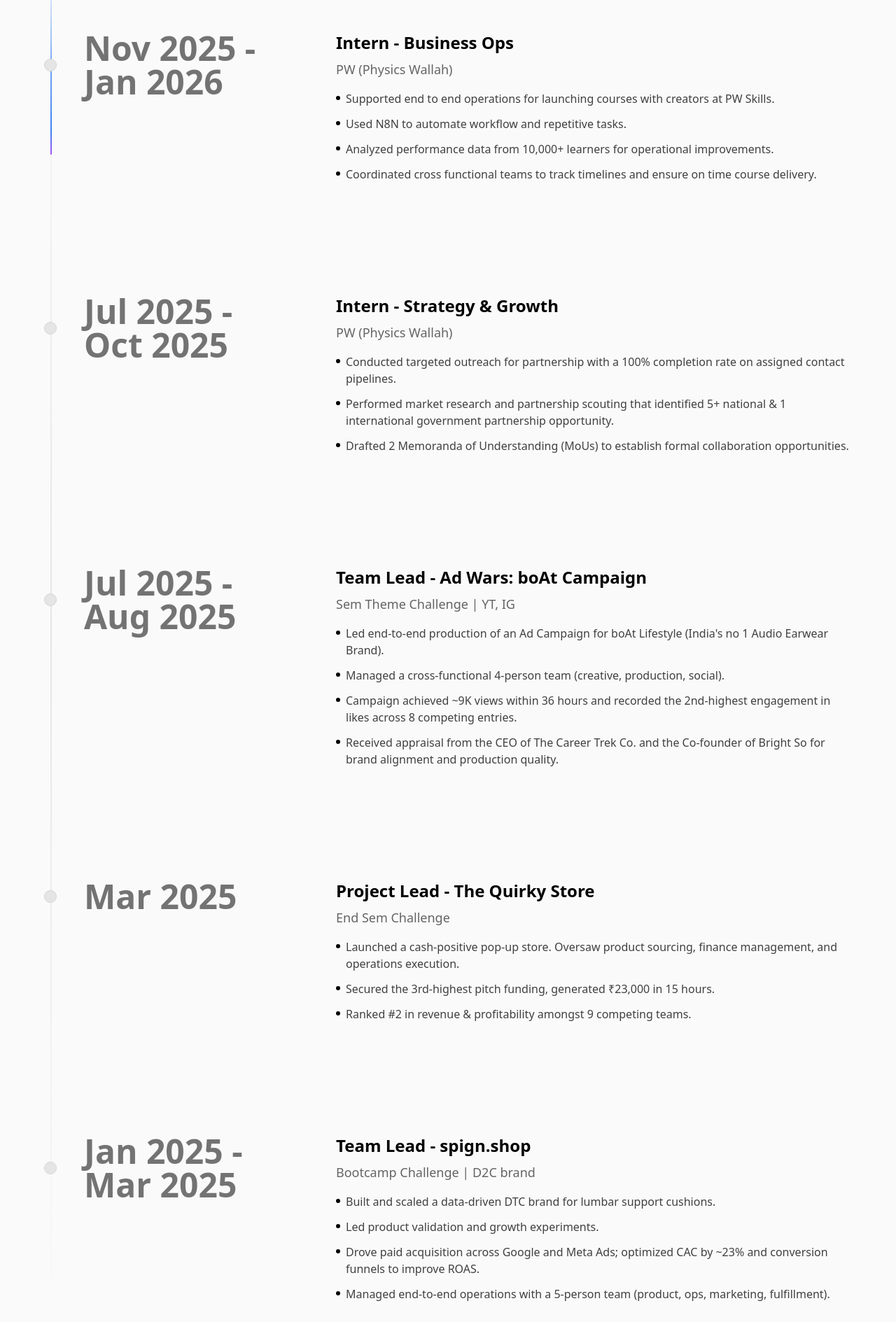
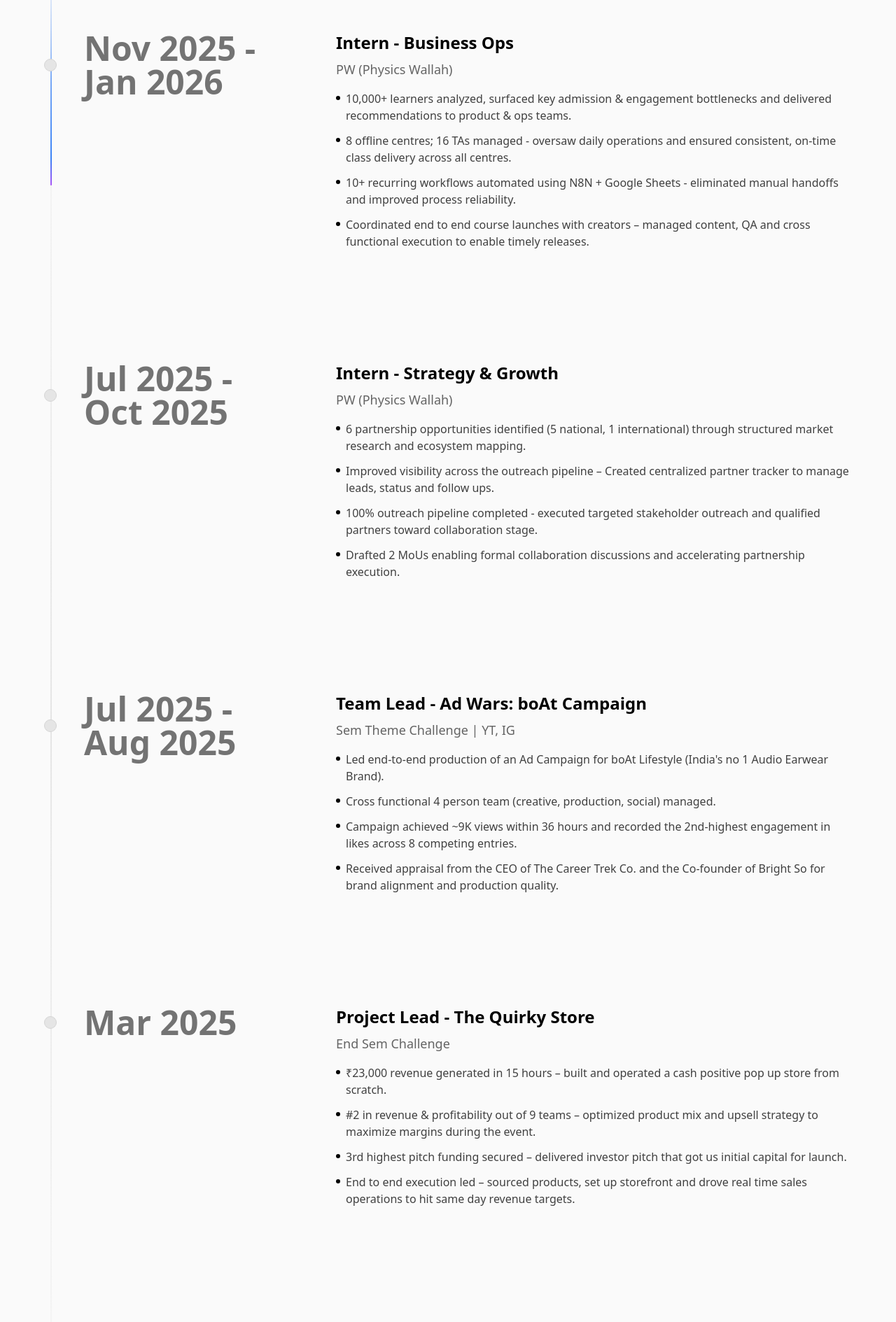
Before and after one commit to Shivam120110/Portfolio, a React (Vite) app: page /experience in a window 1280 px wide. Shown: the part 120-2009 px from the top of the page at 70% size. Built offline with nearby package versions, Linux system fonts and the light colour scheme; the HTML template or start-up script is replaced by a standard one.

Commit message:
Update experience with latest resume, refine contact page links and layout

```diff
--- a/src/components/ContactSection.tsx
+++ b/src/components/ContactSection.tsx
@@ -1,35 +1,28 @@
 import { motion, useInView } from "framer-motion";
 import { useRef } from "react";
-import { Mail, Linkedin, Twitter, Github, ArrowUpRight } from "lucide-react";
+import { Mail, Linkedin, Github, ArrowUpRight } from "lucide-react";
 
 const socialLinks = [
   {
     name: "Email",
     icon: Mail,
-    href: "mailto:your.email@example.com",
+    href: "mailto:beushivam@gmail.com",
     color: "primary",
-    label: "your.email@example.com",
+    label: "beushivam@gmail.com",
   },
   {
     name: "LinkedIn",
     icon: Linkedin,
-    href: "https://linkedin.com/in/yourprofile",
+    href: "https://www.linkedin.com/in/beushivam/",
     color: "secondary",
-    label: "/in/yourprofile",
-  },
-  {
-    name: "Twitter",
-    icon: Twitter,
-    href: "https://twitter.com/yourhandle",
-    color: "accent",
-    label: "@yourhandle",
+    label: "/in/beushivam",
   },
   {
     name: "GitHub",
     icon: Github,
-    href: "https://github.com/yourusername",
-    color: "primary",
-    label: "@yourusername",
+    href: "https://github.com/Shivam120110",
+    color: "accent",
+    label: "@Shivam120110",
   },
 ];
 
@@ -62,18 +55,18 @@
           className="text-center mb-12"
         >
           <h2 className="text-4xl md:text-5xl lg:text-6xl font-bold mb-6">
-            <span className="text-black">Let's Build Something</span>
+            <span className="text-black">Let's Build Something Amazing</span>
             <br />
-            <span className="text-black">Amazing Together</span>
+            <span className="text-black">Together!</span>
           </h2>
-          <p className="text-muted-foreground text-lg max-w-xl mx-auto">
+          <p className="text-muted-foreground text-lg max-w-2xl mx-auto">
             Whether you have a project in mind, want to collaborate, or just want to say hi — I'd love to hear from you.
           </p>
         </div>
 
-        {/* Social links */}
+        {/* Social links - all 3 in one row */}
         <motion.div
-          className="grid sm:grid-cols-2 gap-4 max-w-2xl mx-auto"
+          className="grid grid-cols-1 sm:grid-cols-3 gap-4 max-w-3xl mx-auto"
         >
           {socialLinks.map((link, index) => (
             <motion.a
--- a/src/components/ExperienceSection.tsx
+++ b/src/components/ExperienceSection.tsx
@@ -14,19 +14,19 @@
             <ul className="space-y-3">
               <li className="flex items-start gap-2 text-sm md:text-base text-neutral-700">
                 <div className="mt-2 w-1.5 h-1.5 rounded-full bg-black shrink-0" />
-                Supported end to end operations for launching courses with creators at PW Skills.
+                10,000+ learners analyzed, surfaced key admission & engagement bottlenecks and delivered recommendations to product & ops teams.
               </li>
               <li className="flex items-start gap-2 text-sm md:text-base text-neutral-700">
                 <div className="mt-2 w-1.5 h-1.5 rounded-full bg-black shrink-0" />
-                Used N8N to automate workflow and repetitive tasks.
+                8 offline centres; 16 TAs managed - oversaw daily operations and ensured consistent, on-time class delivery across all centres.
               </li>
               <li className="flex items-start gap-2 text-sm md:text-base text-neutral-700">
                 <div className="mt-2 w-1.5 h-1.5 rounded-full bg-black shrink-0" />
-                Analyzed performance data from 10,000+ learners for operational improvements.
+                10+ recurring workflows automated using N8N + Google Sheets - eliminated manual handoffs and improved process reliability.
               </li>
               <li className="flex items-start gap-2 text-sm md:text-base text-neutral-700">
                 <div className="mt-2 w-1.5 h-1.5 rounded-full bg-black shrink-0" />
-                Coordinated cross functional teams to track timelines and ensure on time course delivery.
+                Coordinated end to end course launches with creators – managed content, QA and cross functional execution to enable timely releases.
               </li>
             </ul>
           </div>
@@ -45,15 +45,19 @@
             <ul className="space-y-3">
               <li className="flex items-start gap-2 text-sm md:text-base text-neutral-700">
                 <div className="mt-2 w-1.5 h-1.5 rounded-full bg-black shrink-0" />
-                Conducted targeted outreach for partnership with a 100% completion rate on assigned contact pipelines.
+                6 partnership opportunities identified (5 national, 1 international) through structured market research and ecosystem mapping.
               </li>
               <li className="flex items-start gap-2 text-sm md:text-base text-neutral-700">
                 <div className="mt-2 w-1.5 h-1.5 rounded-full bg-black shrink-0" />
-                Performed market research and partnership scouting that identified 5+ national & 1 international government partnership opportunity.
+                Improved visibility across the outreach pipeline – Created centralized partner tracker to manage leads, status and follow ups.
               </li>
               <li className="flex items-start gap-2 text-sm md:text-base text-neutral-700">
                 <div className="mt-2 w-1.5 h-1.5 rounded-full bg-black shrink-0" />
-                Drafted 2 Memoranda of Understanding (MoUs) to establish formal collaboration opportunities.
+                100% outreach pipeline completed - executed targeted stakeholder outreach and qualified partners toward collaboration stage.
+              </li>
+              <li className="flex items-start gap-2 text-sm md:text-base text-neutral-700">
+                <div className="mt-2 w-1.5 h-1.5 rounded-full bg-black shrink-0" />
+                Drafted 2 MoUs enabling formal collaboration discussions and accelerating partnership execution.
               </li>
             </ul>
           </div>
@@ -76,7 +80,7 @@
               </li>
               <li className="flex items-start gap-2 text-sm md:text-base text-neutral-700">
                 <div className="mt-2 w-1.5 h-1.5 rounded-full bg-black shrink-0" />
-                Managed a cross-functional 4-person team (creative, production, social).
+                Cross functional 4 person team (creative, production, social) managed.
               </li>
               <li className="flex items-start gap-2 text-sm md:text-base text-neutral-700">
                 <div className="mt-2 w-1.5 h-1.5 rounded-full bg-black shrink-0" />
@@ -103,15 +107,19 @@
             <ul className="space-y-3">
               <li className="flex items-start gap-2 text-sm md:text-base text-neutral-700">
                 <div className="mt-2 w-1.5 h-1.5 rounded-full bg-black shrink-0" />
-                Launched a cash-positive pop-up store. Oversaw product sourcing, finance management, and operations execution.
+                ₹23,000 revenue generated in 15 hours – built and operated a cash positive pop up store from scratch.
               </li>
               <li className="flex items-start gap-2 text-sm md:text-base text-neutral-700">
                 <div className="mt-2 w-1.5 h-1.5 rounded-full bg-black shrink-0" />
-                Secured the 3rd-highest pitch funding, generated ₹23,000 in 15 hours.
+                #2 in revenue & profitability out of 9 teams – optimized product mix and upsell strategy to maximize margins during the event.
               </li>
               <li className="flex items-start gap-2 text-sm md:text-base text-neutral-700">
                 <div className="mt-2 w-1.5 h-1.5 rounded-full bg-black shrink-0" />
-                Ranked #2 in revenue & profitability amongst 9 competing teams.
+                3rd highest pitch funding secured – delivered investor pitch that got us initial capital for launch.
+              </li>
+              <li className="flex items-start gap-2 text-sm md:text-base text-neutral-700">
+                <div className="mt-2 w-1.5 h-1.5 rounded-full bg-black shrink-0" />
+                End to end execution led – sourced products, set up storefront and drove real time sales operations to hit same day revenue targets.
               </li>
             </ul>
           </div>
@@ -124,7 +132,7 @@
         <div className="space-y-4">
           <div className="flex flex-col gap-2">
             <h4 className="text-2xl font-bold text-black">Team Lead - spign.shop</h4>
-            <span className="text-black/60 font-medium text-lg">Bootcamp Challenge | D2C brand</span>
+            <span className="text-black/60 font-medium text-lg">Bootcamp Challenge | D2C cushions brand</span>
           </div>
           <div className="space-y-4">
             <ul className="space-y-3">
@@ -134,15 +142,15 @@
               </li>
               <li className="flex items-start gap-2 text-sm md:text-base text-neutral-700">
                 <div className="mt-2 w-1.5 h-1.5 rounded-full bg-black shrink-0" />
-                Led product validation and growth experiments.
-              </li>
-              <li className="flex items-start gap-2 text-sm md:text-base text-neutral-700">
-                <div className="mt-2 w-1.5 h-1.5 rounded-full bg-black shrink-0" />
                 Drove paid acquisition across Google and Meta Ads; optimized CAC by ~23% and conversion funnels to improve ROAS.
               </li>
               <li className="flex items-start gap-2 text-sm md:text-base text-neutral-700">
                 <div className="mt-2 w-1.5 h-1.5 rounded-full bg-black shrink-0" />
                 Managed end-to-end operations with a 5-person team (product, ops, marketing, fulfillment).
+              </li>
+              <li className="flex items-start gap-2 text-sm md:text-base text-neutral-700">
+                <div className="mt-2 w-1.5 h-1.5 rounded-full bg-black shrink-0" />
+                Led product validation and growth experiments.
               </li>
             </ul>
           </div>
```
